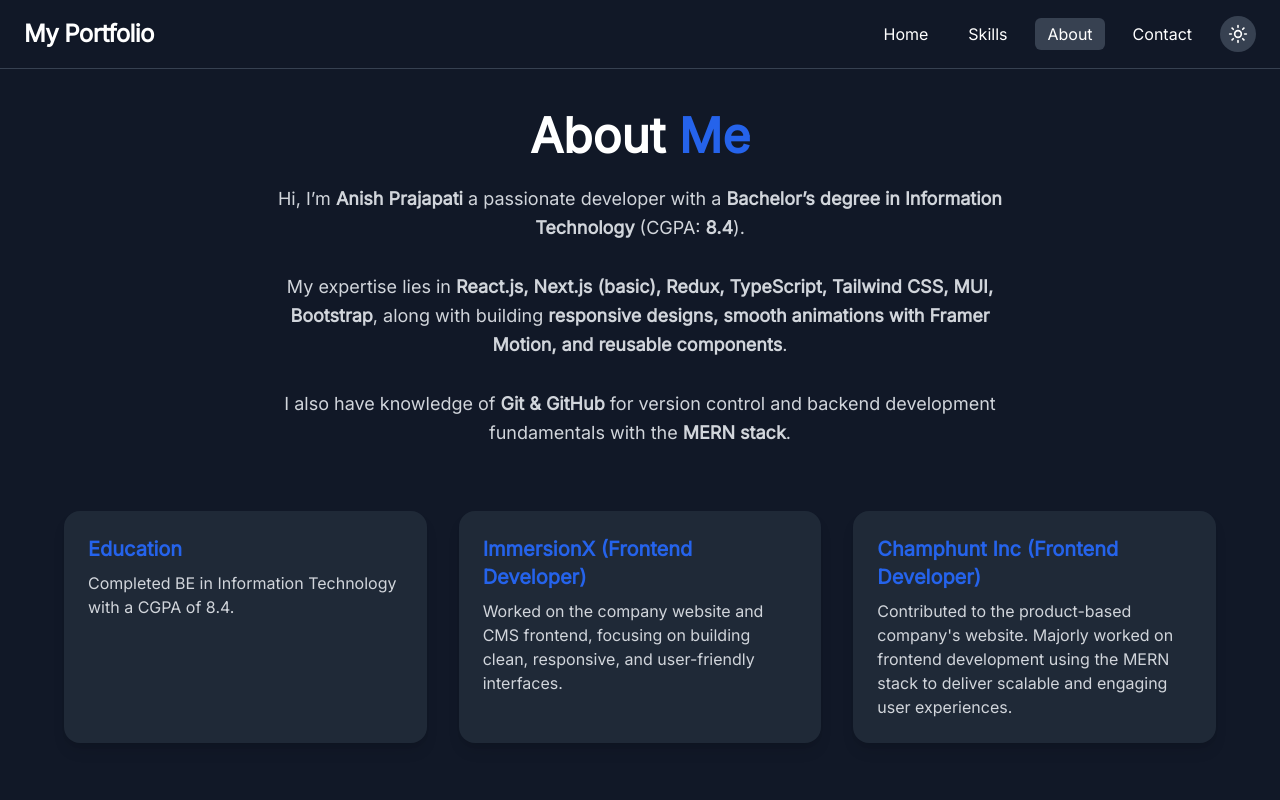
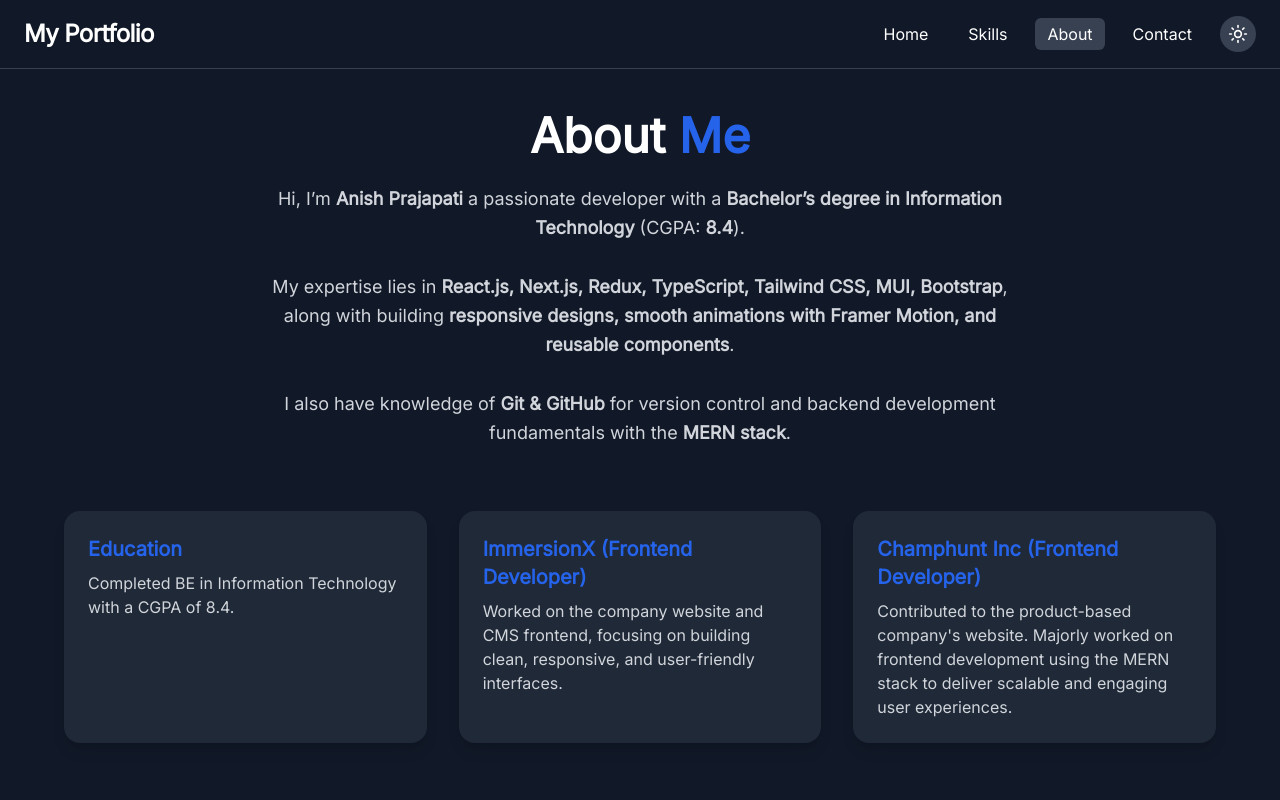
Before and after one commit to Ani2031/My-Portfolio, a React (Vite) app: page /about in a window 1280 px wide. Shown: the top 800 px of the page. Built offline with nearby package versions, Linux system fonts and the light colour scheme.

Commit message:
Update About.tsx

```diff
--- a/src/pages/About.tsx
+++ b/src/pages/About.tsx
@@ -34,7 +34,7 @@ const About = () => {
           <br />
           My expertise lies in{" "}
           <b>
-            React.js, Next.js (basic), Redux, TypeScript, Tailwind CSS, MUI,
+            React.js, Next.js, Redux, TypeScript, Tailwind CSS, MUI,
             Bootstrap
           </b>
           , along with building{" "}
```
